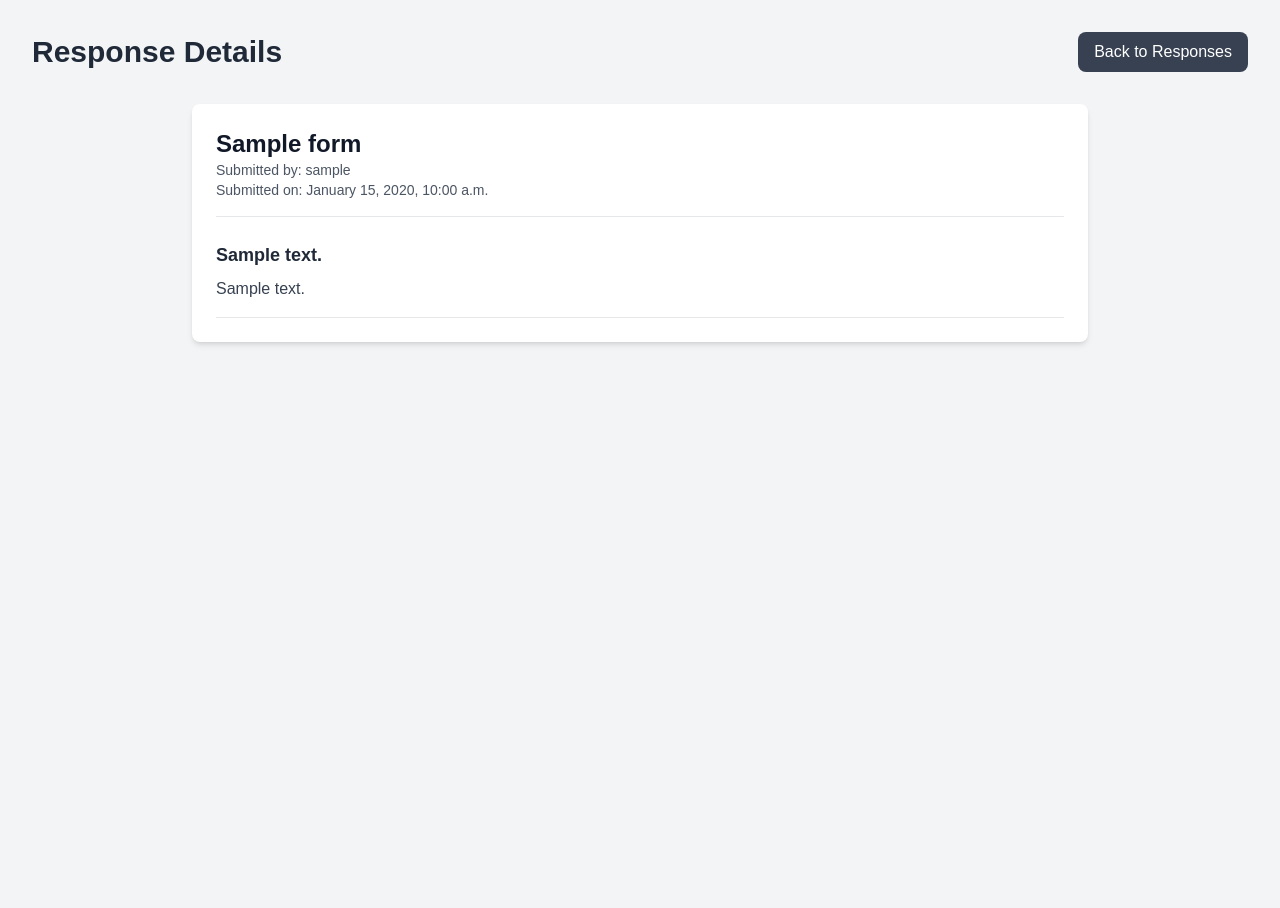
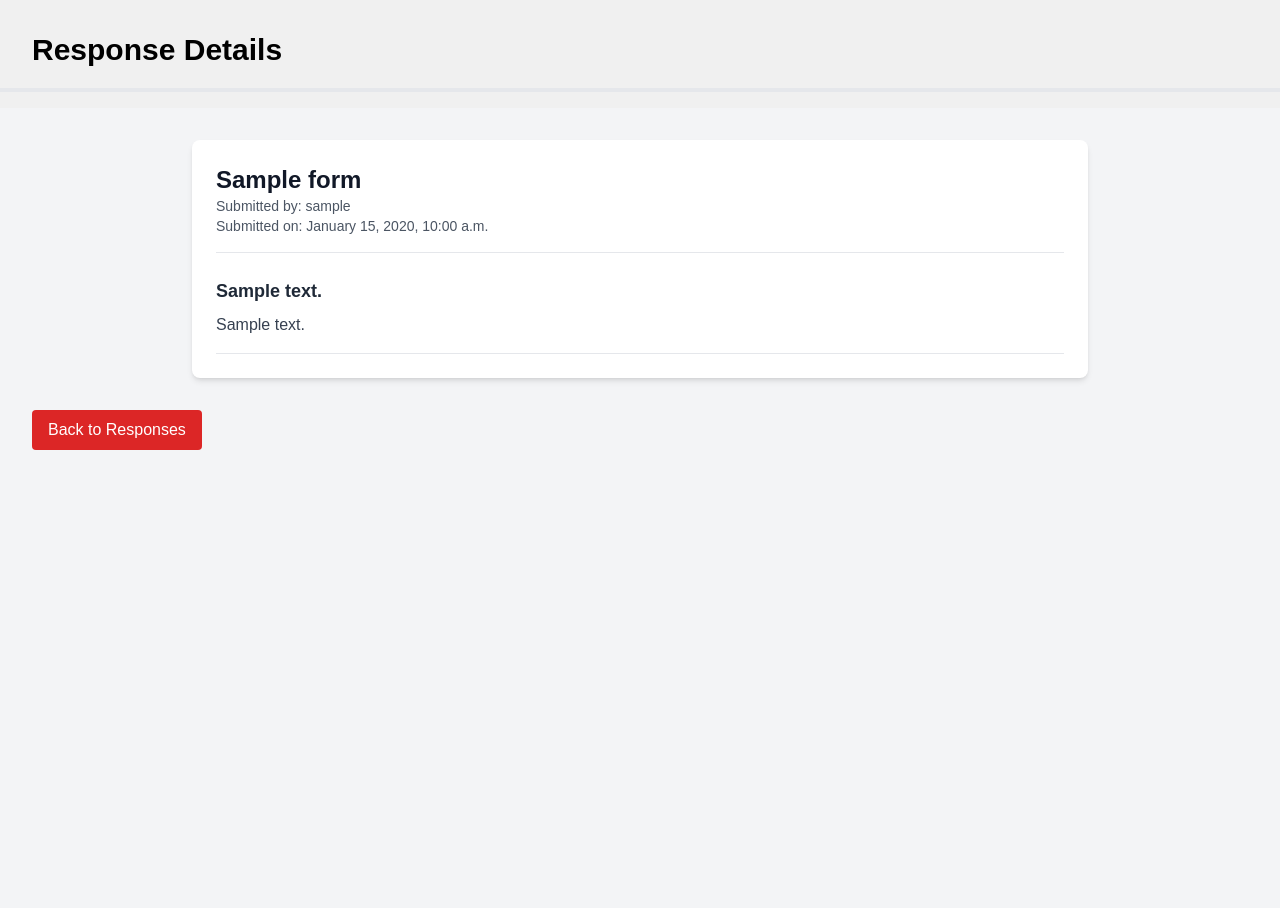
Before and after one commit to varun-singh26/PeerSight, a Django app: template PeerSight/main/templates/main/student_response_details.html in a window 1280 px wide. Before the commit the page ends 345 px from the top, so only its background shows below. Run offline with Django 4.2, Linux system fonts and the light colour scheme; the template is opened without the code that fills it: values that come from a table or form of the project are taken from there, others are empty; tables that the repository leaves empty hold one stand-in row (values such as "Sample post"); some libraries are stand-ins or nearby versions.

Commit message:
student_response pages styling

```diff
--- a/PeerSight/main/templates/main/student_response_details.html
+++ b/PeerSight/main/templates/main/student_response_details.html
@@ -1,17 +1,9 @@
 {% extends 'shared/base.html' %}
 
 {% block content %}
+<h1 class="text-3xl font-bold mb-5 mt-8 ml-8">Response Details</h1>
+<hr class="my-4 border-t-4" />
 <div class="flex flex-col gap-8 p-8 bg-gray-100 min-h-screen">
-
-    <div class="flex justify-between items-center">
-        <h1 class="text-3xl font-bold text-gray-800">Response Details</h1>
-        <a
-            href="{% url 'main:student_responses' %}"
-            class="bg-gray-700 text-white px-4 py-2 rounded-lg hover:bg-gray-800 transition-colors duration-200"
-        >
-            Back to Responses
-        </a>
-    </div>
 
     <div class="bg-white shadow-md rounded-lg p-6 w-full max-w-4xl mx-auto">
         <div class="mb-6 border-b pb-4">
@@ -47,5 +39,15 @@
             {% endfor %}
         </div>
     </div>
+
+    <div class="flex justify-between items-center">
+        <a
+            href="{% url 'main:student_responses' %}"
+            class="bg-red-600 text-white px-4 py-2 rounded hover:bg-red-700"
+        >
+            Back to Responses
+        </a>
+    </div>
+
 </div>
 {% endblock %}
```
Also changed, not shown: PeerSight/main/templates/main/student_responses.html (+8 -13 lines).
